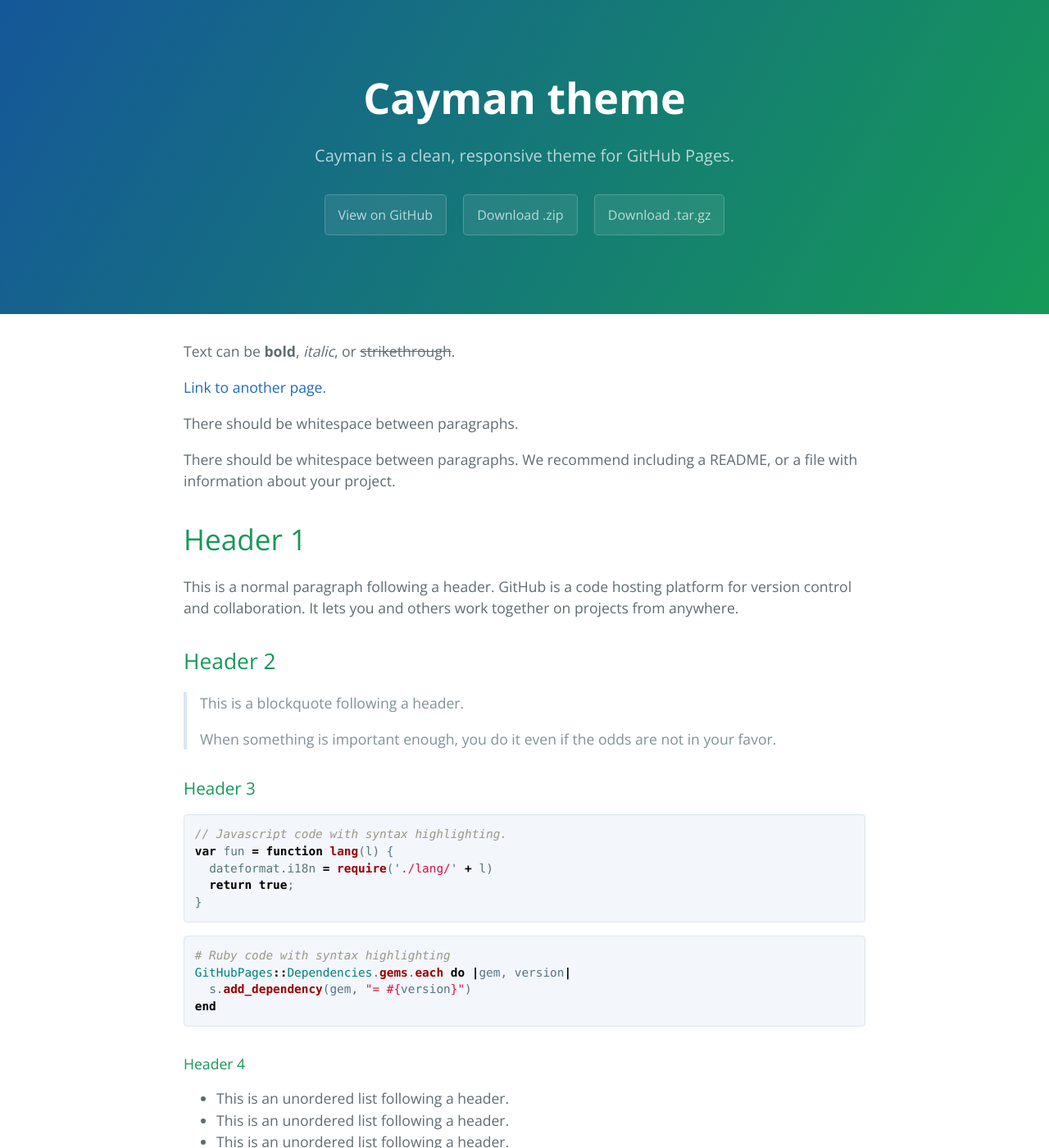
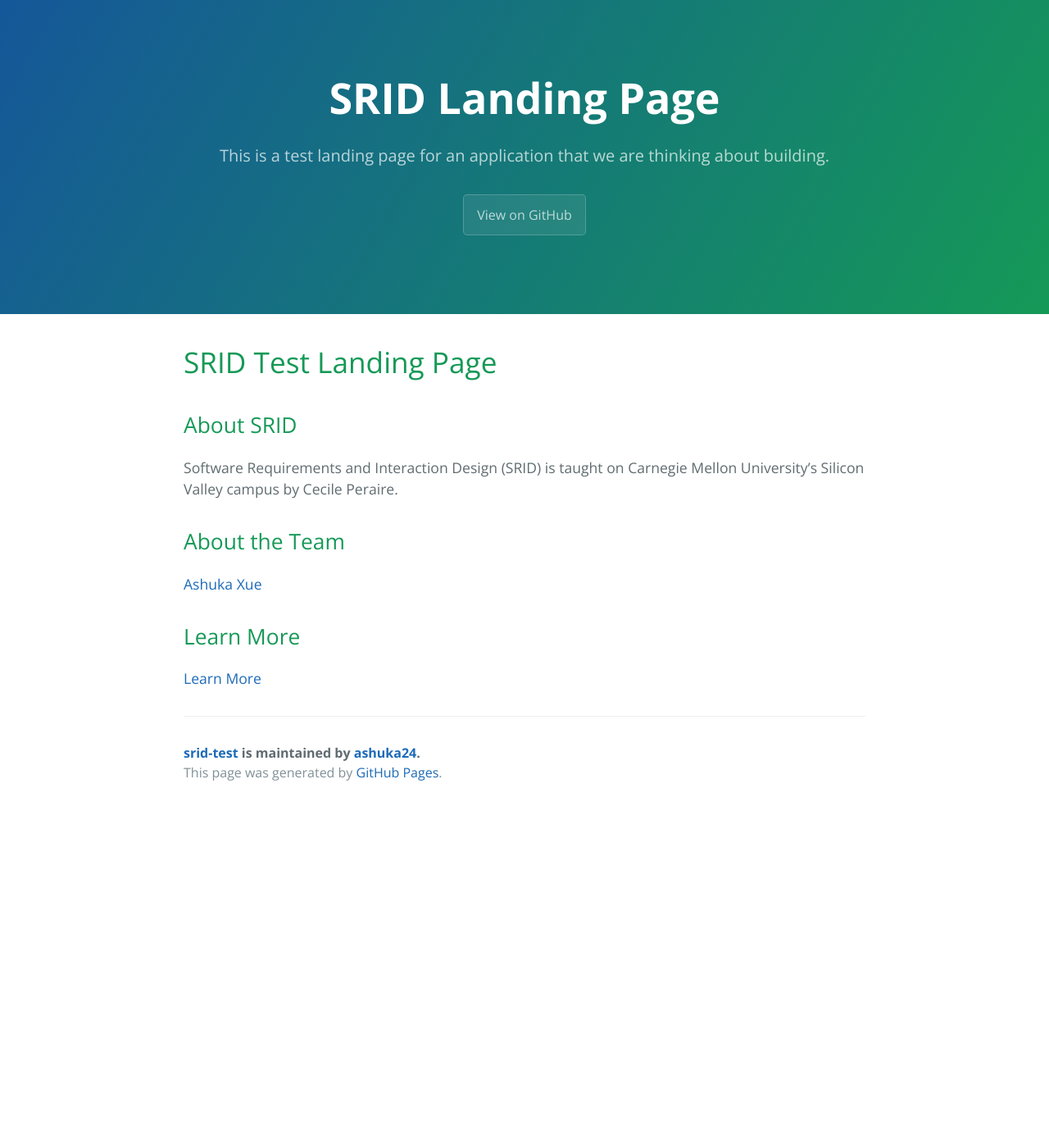
Before and after one commit to ashuka24/srid-test, a Jekyll site: the page built from index.md, in a window 1280 px wide and 1400 px high. Shown: the whole window at 82% size. Built offline with Jekyll 4.4.1, drawn with Linux system fonts in a browser that asks for light colours; our own code applies the rules of GitHub Pages for plain Markdown files; some of the changed text lies outside the part shown.

Commit message:
editing files for cayman theme

````diff
--- a/_config.yml
+++ b/_config.yml
@@ -1,5 +1,5 @@
-title: Cayman theme
-description: Cayman is a clean, responsive theme for GitHub Pages.
-show_downloads: true
-google_analytics:
+title: SRID Landing Page
+description: This is a test landing page for an application that we are thinking about building.
+show_downloads: false
+google_analytics: true
 theme: jekyll-theme-cayman
--- a/index.md
+++ b/index.md
@@ -2,122 +2,15 @@
 layout: default
 ---
 
-Text can be **bold**, _italic_, or ~~strikethrough~~.
+# SRID Test Landing Page
 
-[Link to another page](./another-page.html).
+## About SRID
 
-There should be whitespace between paragraphs.
+Software Requirements and Interaction Design (SRID) is taught on Carnegie Mellon University's Silicon Valley campus by Cecile Peraire.
 
-There should be whitespace between paragraphs. We recommend including a README, or a file with information about your project.
+## About the Team
 
-# Header 1
+[Ashuka Xue](https://github.com/ashuka24)
 
-This is a normal paragraph following a header. GitHub is a code hosting platform for version control and collaboration. It lets you and others work together on projects from anywhere.
-
-## Header 2
-
-> This is a blockquote following a header.
->
-> When something is important enough, you do it even if the odds are not in your favor.
-
-### Header 3
-
-```js
-// Javascript code with syntax highlighting.
-var fun = function lang(l) {
-  dateformat.i18n = require('./lang/' + l)
-  return true;
-}
-```
-
-```ruby
-# Ruby code with syntax highlighting
-GitHubPages::Dependencies.gems.each do |gem, version|
-  s.add_dependency(gem, "= #{version}")
-end
-```
-
-#### Header 4
-
-*   This is an unordered list following a header.
-*   This is an unordered list following a header.
-*   This is an unordered list following a header.
-
-##### Header 5
-
-1.  This is an ordered list following a header.
-2.  This is an ordered list following a header.
-3.  This is an ordered list following a header.
-
-###### Header 6
-
-| head1        | head two          | three |
-|:-------------|:------------------|:------|
-| ok           | good swedish fish | nice  |
-| out of stock | good and plenty   | nice  |
-| ok           | good `oreos`      | hmm   |
-| ok           | good `zoute` drop | yumm  |
-
-### There's a horizontal rule below this.
-
-* * *
-
-### Here is an unordered list:
-
-*   Item foo
-*   Item bar
-*   Item baz
-*   Item zip
-
-### And an ordered list:
-
-1.  Item one
-1.  Item two
-1.  Item three
-1.  Item four
-
-### And a nested list:
-
-- level 1 item
-  - level 2 item
-  - level 2 item
-    - level 3 item
-    - level 3 item
-- level 1 item
-  - level 2 item
-  - level 2 item
-  - level 2 item
-- level 1 item
-  - level 2 item
-  - level 2 item
-- level 1 item
-
-### Small image
-
-![Octocat](https://assets-cdn.github.com/images/icons/emoji/octocat.png)
-
-### Large image
-
-![Branching](https://guides.github.com/activities/hello-world/branching.png)
-
-
-### Definition lists can be used with HTML syntax.
-
-<dl>
-<dt>Name</dt>
-<dd>Godzilla</dd>
-<dt>Born</dt>
-<dd>1952</dd>
-<dt>Birthplace</dt>
-<dd>Japan</dd>
-<dt>Color</dt>
-<dd>Green</dd>
-</dl>
-
-```
-Long, single-line code blocks should not wrap. They should horizontally scroll if they are too long. This line should be long enough to demonstrate this.
-```
-
-```
-The final element.
-```
+## Learn More
+[Learn More](./another-page.md)
````
Also changed, not shown: another-page.md (+10 -2 lines), css/dbt.css (deleted, +0 -29 lines), css/grayscale.css (deleted, +0 -222 lines), README.md, css/grayscale.min.css (deleted).
